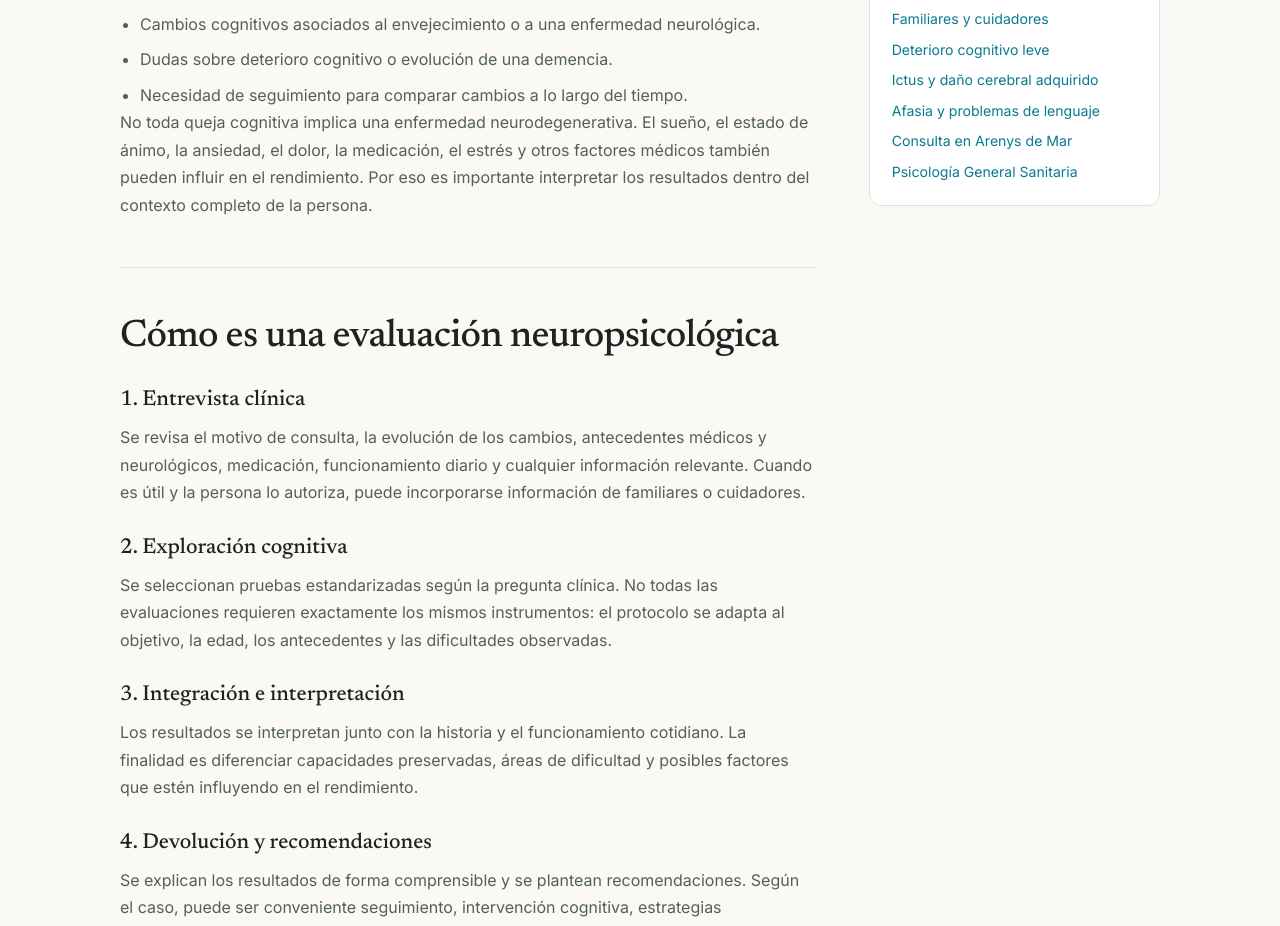
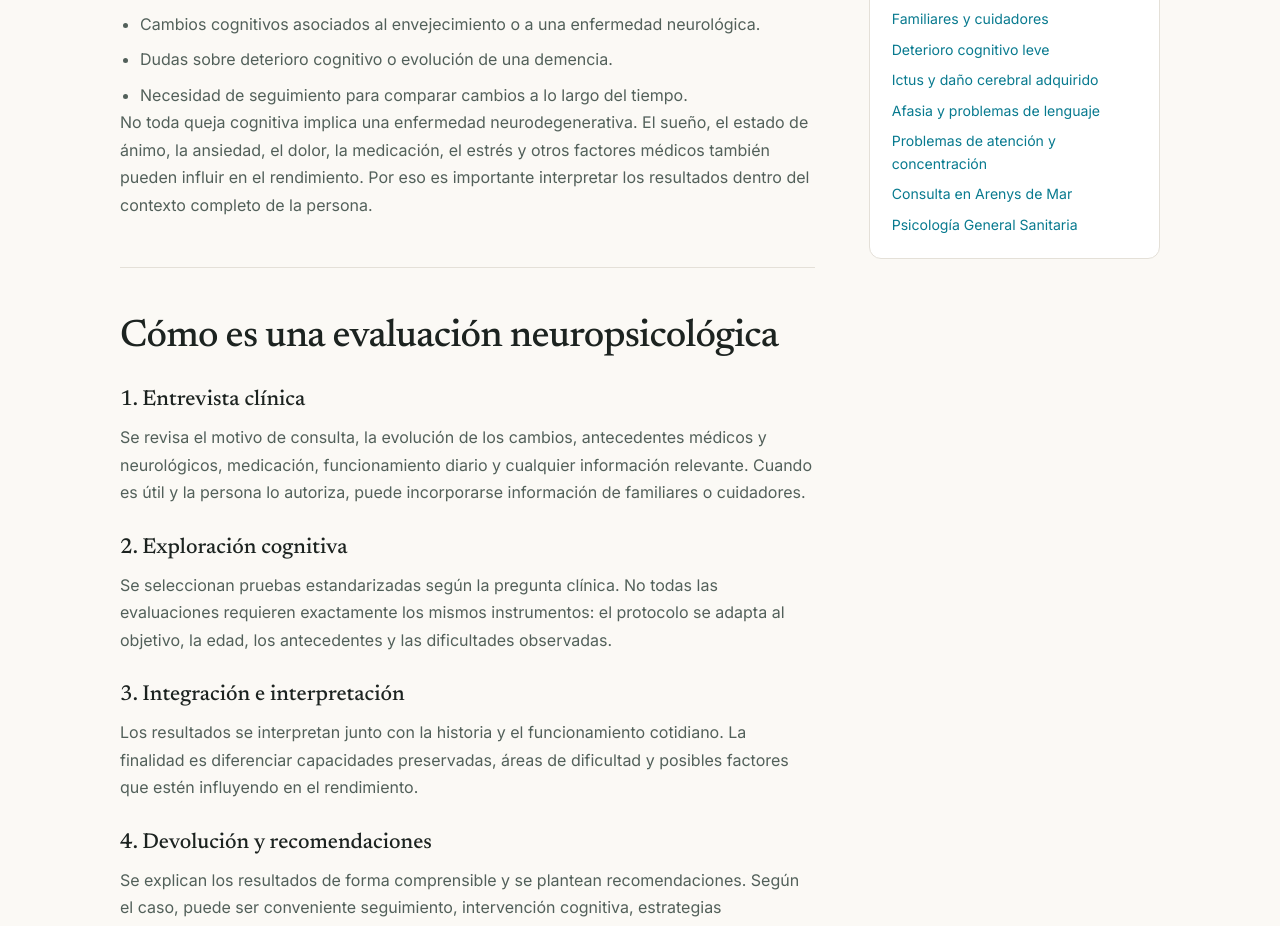
Before and after one commit to carolinasanchezgirona/Portfolio-Carolina, a Next.js app: page /neuropsicologia in a window 1280 px wide. Shown: the part 1200-2126 px from the top of the page. Built offline with nearby package versions, Linux system fonts and the light colour scheme.

Commit message:
SEO: link adult attention page

```diff
--- a/app/neuropsicologia/page.tsx
+++ b/app/neuropsicologia/page.tsx
@@ -150,6 +150,7 @@ export default function NeuropsychologyPage() {
               <a href="/deterioro-cognitivo-leve/">Deterioro cognitivo leve</a>
               <a href="/ictus-y-dano-cerebral-adquirido/">Ictus y daño cerebral adquirido</a>
               <a href="/afasia-y-problemas-de-lenguaje/">Afasia y problemas de lenguaje</a>
+              <a href="/problemas-de-atencion-y-concentracion-en-adultos/">Problemas de atención y concentración</a>
               <a href="/psicologa-arenys-de-mar/">Consulta en Arenys de Mar</a>
               <a href="/psicologia/">Psicología General Sanitaria</a>
             </div>
```
